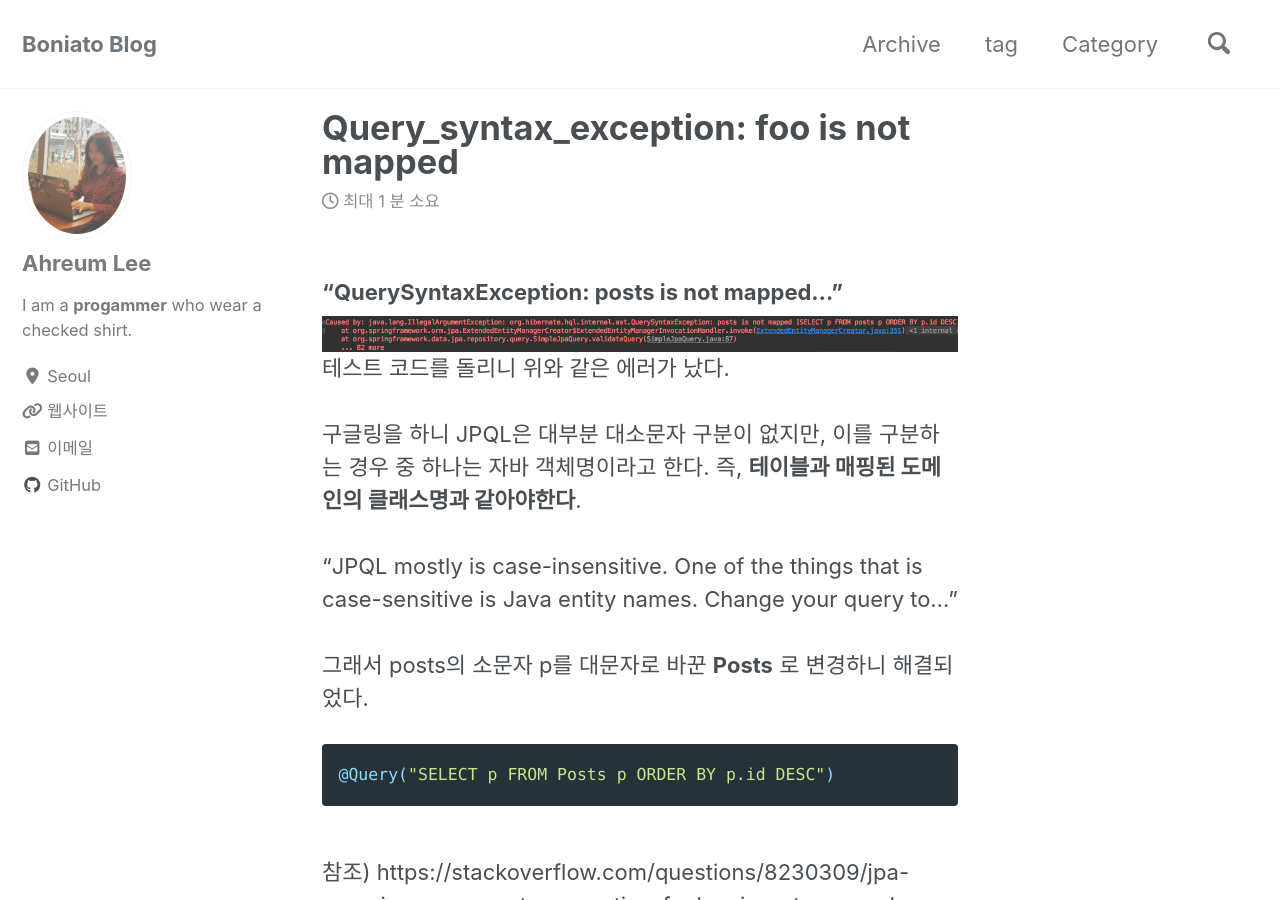
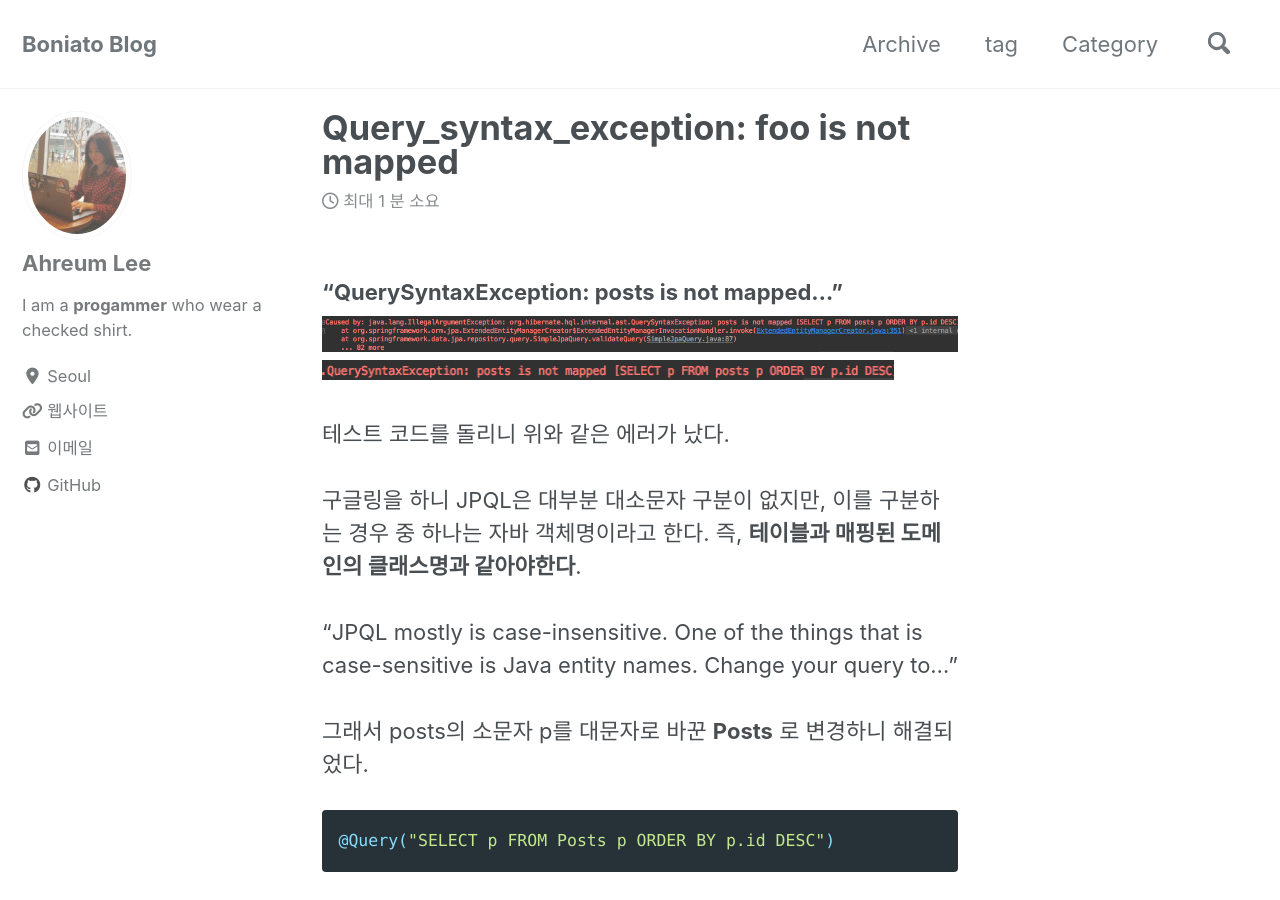
Before and after one commit to boniato/boniato.github.io, a Jekyll site: the page built from _posts/error/2020-03-29-Query_Syntax_Exception: Foo is not mapped.md, in a window 1280 px wide and 900 px high. Built offline with Jekyll 4.4.1, drawn with Linux system fonts in a browser that asks for light colours; cached includes are drawn as plain includes; nearby versions of some CDN libraries; comment, search, counter and statistics services are not loaded.

Commit message:
Update 2020-03-29-Query_Syntax_Exception: Foo is not mapped.md

```diff
--- a/_posts/error/2020-03-29-Query_Syntax_Exception: Foo is not mapped.md
+++ b/_posts/error/2020-03-29-Query_Syntax_Exception: Foo is not mapped.md
@@ -1,6 +1,7 @@
 ### "QuerySyntaxException: posts is not mapped…" ###
-<img src="/assets/images/posts/error/2020-03-29-Query_Syntax_Exception.png" width="100%" height="100%" title="등록" alt="등록">
-<br>
+<img src="/assets/images/posts/error/2020-03-29-Query_Syntax_Exception.png" width="100%" height="100%" alt="error">
+<img src="/assets/images/posts/error/2020-03-29-Query_Syntax_Exception_detail.png" width="90%" height="90%" alt="error">
+<br><br>
 테스트 코드를 돌리니 위와 같은 에러가 났다.
 <br><br>
 구글링을 하니 JPQL은 대부분 대소문자 구분이 없지만, 이를 구분하는 경우 중 하나는 자바 객체명이라고 한다. 즉, **테이블과 매핑된 도메인의 클래스명과 같아야한다**.
```
